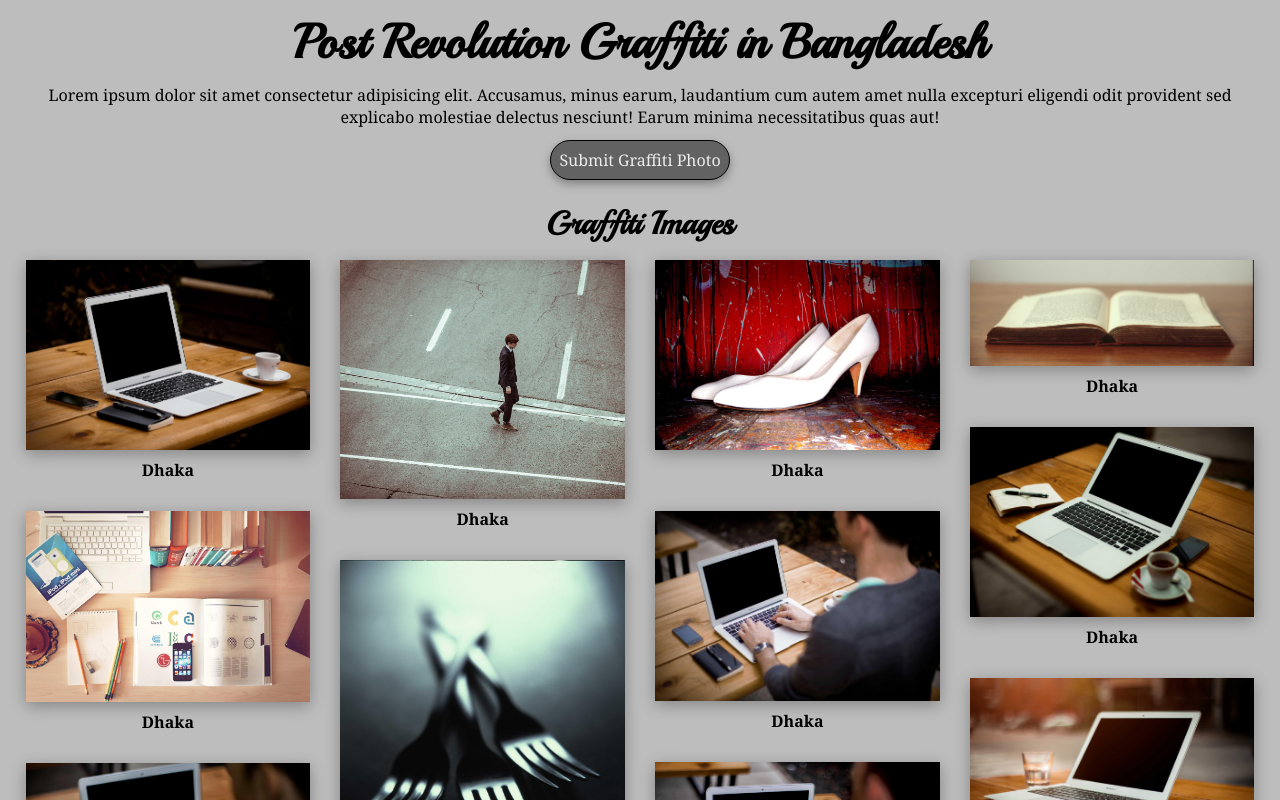
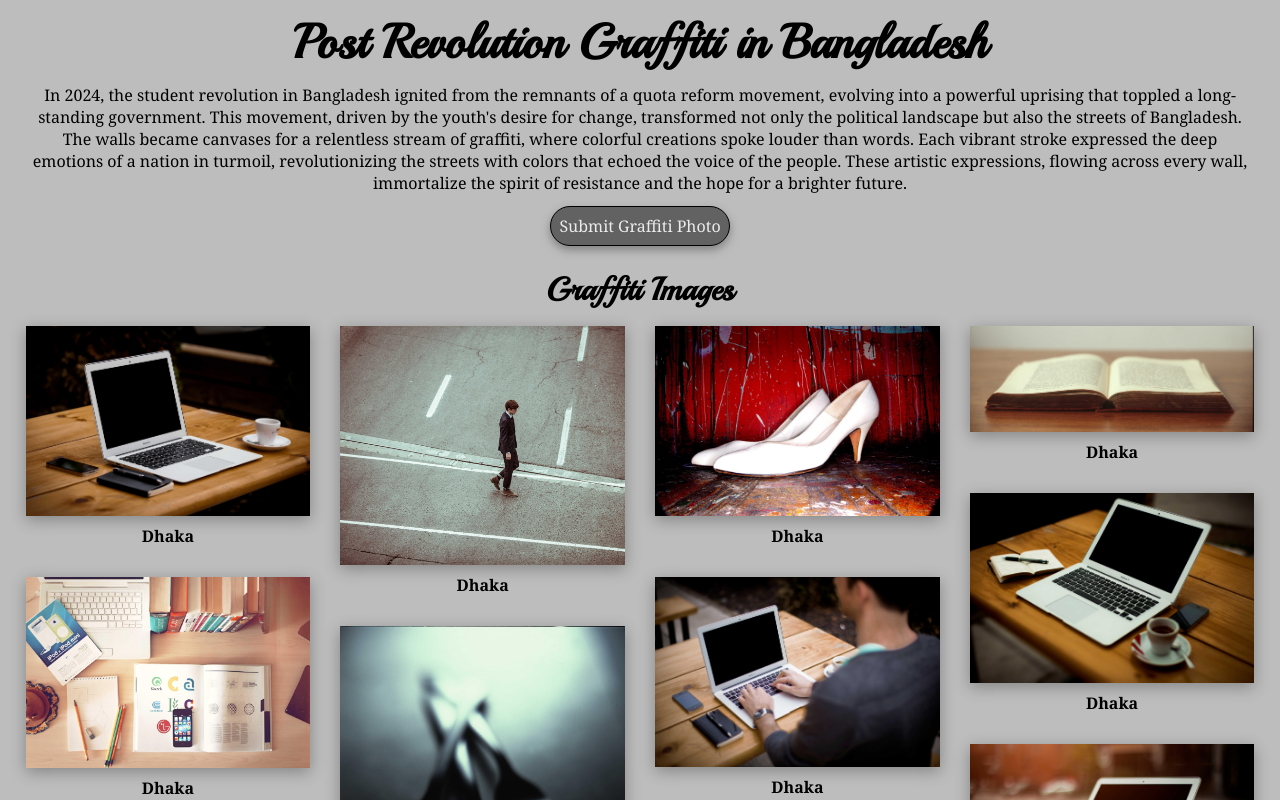
Before and after one commit to AsefHossainKhan/post-rev-graffiti, a React (Vite) app: page / in a window 1280 px wide. Shown: the top 800 px of the page. Built offline with nearby package versions, Linux system fonts and the light colour scheme.

Commit message:
Description updated, meta tags added/updated and favicon added

```diff
--- a/index.html
+++ b/index.html
@@ -1,14 +1,20 @@
 <!doctype html>
 <html lang="en">
+
 <head>
   <meta charset="UTF-8" />
-    <link rel="icon" type="image/svg+xml" href="/vite.svg" />
-    <meta name="keywords" content="Bangladesh, Revolution, Graffiti, Quota Movement, Mural, Post Revolution Bangladesh">
+  <link rel="icon" type="image/svg+xml" href="/favicon.svg" />
+  <meta name="keywords"
+    content="Bangladesh, Revolution, Graffiti, Quota Movement, Mural, Post Revolution Bangladesh, Government Uprising, July 36">
+  <meta name="author" content="Asef Hossain Khan, Ehtashamul Haque and others">
+  <meta name="description" content="Website to display graffiti images of Post Revolution Bangladesh">
   <meta name="viewport" content="width=device-width, initial-scale=1.0" />
-    <title>Vite + React</title>
+  <title>Bangladesh Graffiti</title>
 </head>
+
 <body>
   <div id="root"></div>
   <script type="module" src="/src/main.jsx"></script>
 </body>
+
 </html>
--- a/src/components/HeaderComponent/HeaderComponent.jsx
+++ b/src/components/HeaderComponent/HeaderComponent.jsx
@@ -8,10 +8,17 @@ const HeaderComponent = () => {
     <div className="header-container">
       <h1 className="header-text">Post Revolution Graffiti in Bangladesh</h1>
       <p className="header-description">
-        Lorem ipsum dolor sit amet consectetur adipisicing elit. Accusamus,
-        minus earum, laudantium cum autem amet nulla excepturi eligendi odit
-        provident sed explicabo molestiae delectus nesciunt! Earum minima
-        necessitatibus quas aut!
+        In 2024, the student revolution in Bangladesh ignited from the remnants
+        of a quota reform movement, evolving into a powerful uprising that
+        toppled a long-standing government. This movement, driven by the
+        youth&apos;s desire for change, transformed not only the political
+        landscape but also the streets of Bangladesh. The walls became canvases
+        for a relentless stream of graffiti, where colorful creations spoke
+        louder than words. Each vibrant stroke expressed the deep emotions of a
+        nation in turmoil, revolutionizing the streets with colors that echoed
+        the voice of the people. These artistic expressions, flowing across
+        every wall, immortalize the spirit of resistance and the hope for a
+        brighter future.
       </p>
       <button className="header-submit-button" onClick={handleButtonSubmit}>
         Submit Graffiti Photo
```
Also changed, not shown: public/favicon.svg (added). Lines whose indentation alone changed are shown as unchanged.
